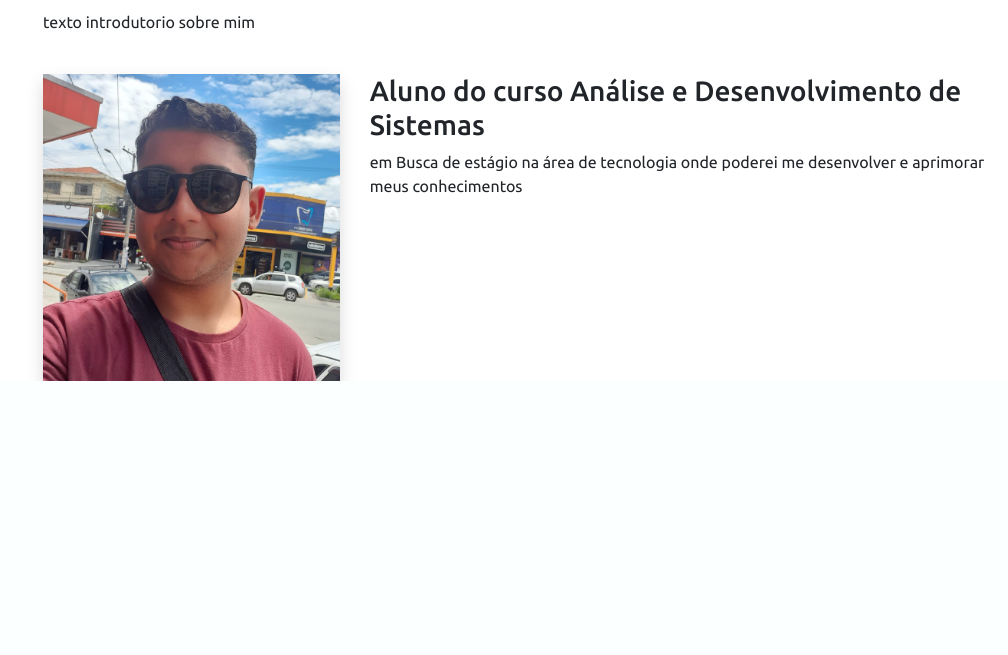
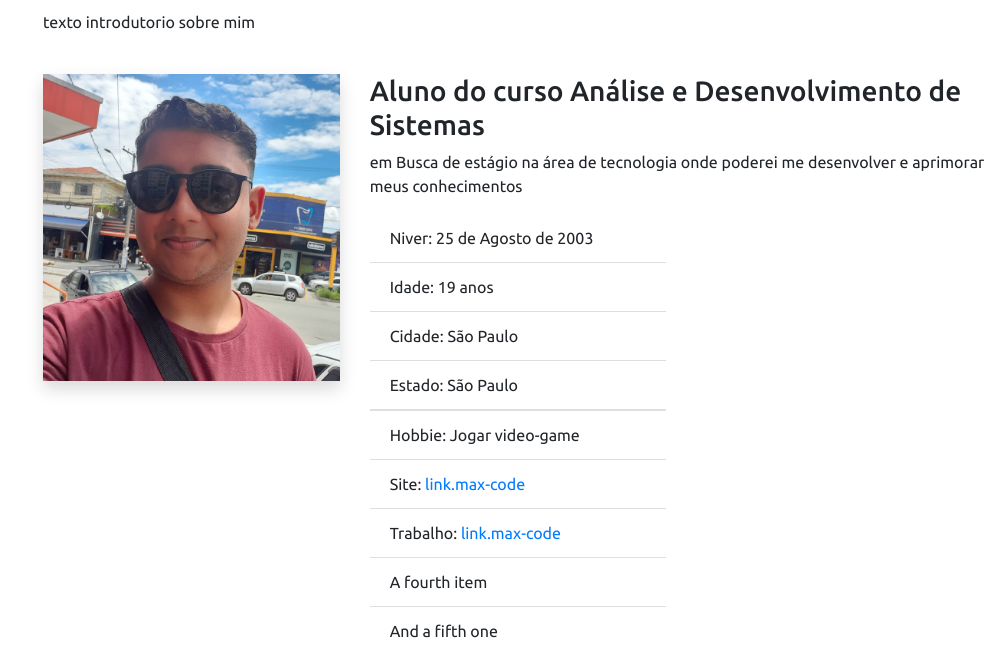
Before and after one commit to Guimax18/portifolio, a Flask app: page / in a window 1280 px wide. Shown: the part 900-1555 px from the top of the page, without its empty margins (272-1280 px from the left). Before the commit the page ends 1281 px from the top, so only its background shows below. Run offline with Flask 2, Linux system fonts and the light colour scheme; some libraries are stand-ins or nearby versions.

Commit message:
Update index.html

```diff
--- a/project/templates/index.html
+++ b/project/templates/index.html
@@ -98,6 +98,41 @@
               e aprimorar meus conhecimentos
             </p>
 
+            <div class="row"><!--Criando 2 tabelas-->
+            <div class="col-md-6">
+              <ul class="list-group list-group-flush">
+                <li class="list-group-item">
+                  Niver: <span class="fw-lighter">25 de Agosto de
+                    2003</span>
+                </li>
+                <li class="list-group-item">
+                  Idade: <span class="fw-lighter">19 anos</span>
+                </li>
+                <li class="list-group-item">
+                  Cidade: <span class="fw-lighter">São Paulo</span>
+                </li>
+                <li class="list-group-item">
+                  Estado: <span class="fw-lighter">São Paulo</span>
+                </li>
+
+              </ul>
+            <ul class="list-group list-group-flush fs-5">
+              <li class="list-group-item">
+                Hobbie: <span class="fw-lighter">Jogar video-game</span>
+              </li>
+              <li class="list-group-item">Site: <a href="http://max-code.netlify.app/"
+               target="_blank"
+               class="fw-lighter text-decoration-none
+               link-dark">link.max-code</a> </li>
+              <li class="list-group-item">Trabalho: <a href="https://www.instagram.com/galpaoz28/"
+                Target="_blank"
+                class="fw-lighter text-decoration-none
+                link-dark">link.max-code</a></li>
+              <li class="list-group-item">A fourth item</li>
+              <li class="list-group-item">And a fifth one</li>
+            </ul>
+          </div>
+        </div>
           </div>
 
         </div>
```
